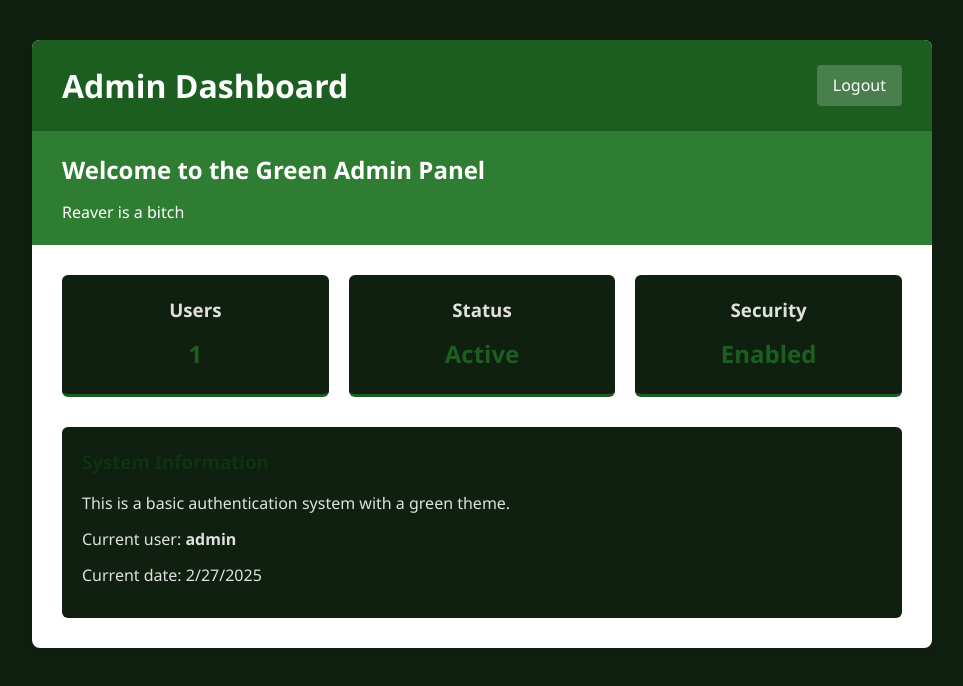
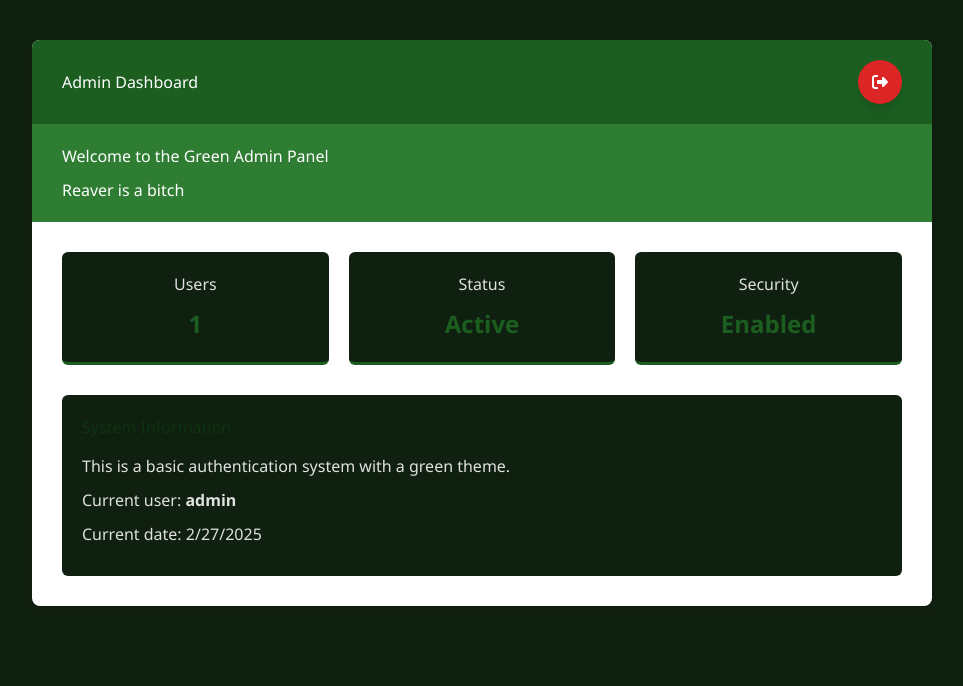
Before and after one commit to BassRhombus/AISite, a website: page public/dashboard.html in a window 1280 px wide. Shown: the whole page, without its empty margins (158-1121 px from the left). Drawn offline with nearby package versions, Linux system fonts and the light colour scheme.

Commit message:
enhance dashboard layout with a new styled logout button and adjust header alignment

```diff
--- a/public/dashboard.html
+++ b/public/dashboard.html
@@ -5,13 +5,33 @@
   <meta name="viewport" content="width=device-width, initial-scale=1.0">
   <title>Green Auth - Dashboard</title>
   <link rel="stylesheet" href="styles.css">
+  <script src="https://cdn.tailwindcss.com"></script>
 </head>
 <body>
   <div class="container dashboard-container">
     <div class="dashboard">
       <header>
         <h1>Admin Dashboard</h1>
-        <a href="/logout" class="logout-btn">Logout</a>
+        <a href="/logout">
+          <button
+            class="group flex items-center justify-start w-11 h-11 bg-red-600 rounded-full cursor-pointer relative overflow-hidden transition-all duration-200 shadow-lg hover:w-32 hover:rounded-lg active:translate-x-1 active:translate-y-1"
+          >
+            <div
+              class="flex items-center justify-center w-full transition-all duration-300 group-hover:justify-start group-hover:px-3"
+            >
+              <svg class="w-4 h-4" viewBox="0 0 512 512" fill="white">
+                <path
+                  d="M377.9 105.9L500.7 228.7c7.2 7.2 11.3 17.1 11.3 27.3s-4.1 20.1-11.3 27.3L377.9 406.1c-6.4 6.4-15 9.9-24 9.9c-18.7 0-33.9-15.2-33.9-33.9l0-62.1-128 0c-17.7 0-32-14.3-32-32l0-64c0-17.7 14.3-32 32-32l128 0 0-62.1c0-18.7 15.2-33.9 33.9-33.9c9 0 17.6 3.6 24 9.9zM160 96L96 96c-17.7 0-32 14.3-32 32l0 256c0 17.7 14.3 32 32 32l64 0c17.7 0 32 14.3 32 32s-14.3 32-32 32l-64 0c-53 0-96-43-96-96L0 128C0 75 43 32 96 32l64 0c17.7 0 32 14.3 32 32s-14.3 32-32 32z"
+                ></path>
+              </svg>
+            </div>
+            <div
+              class="absolute right-5 transform translate-x-full opacity-0 text-white text-lg font-semibold transition-all duration-300 group-hover:translate-x-0 group-hover:opacity-100"
+            >
+              Logout
+            </div>
+          </button>
+        </a>
       </header>
 
       <div class="welcome-card">
--- a/public/styles.css
+++ b/public/styles.css
@@ -138,6 +138,18 @@ header {
 header h1 {
   margin: 0;
   color: var(--white);
+}
+
+/* Fix header alignment with the new button */
+header {
+  display: flex;
+  justify-content: space-between;
+  align-items: center;
+}
+
+/* Remove any default anchor styles */
+header a {
+  text-decoration: none;
 }
 
 .logout-btn {
```
